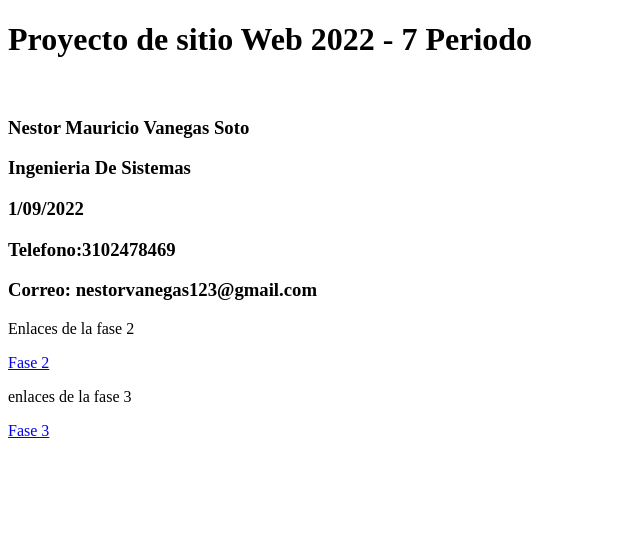
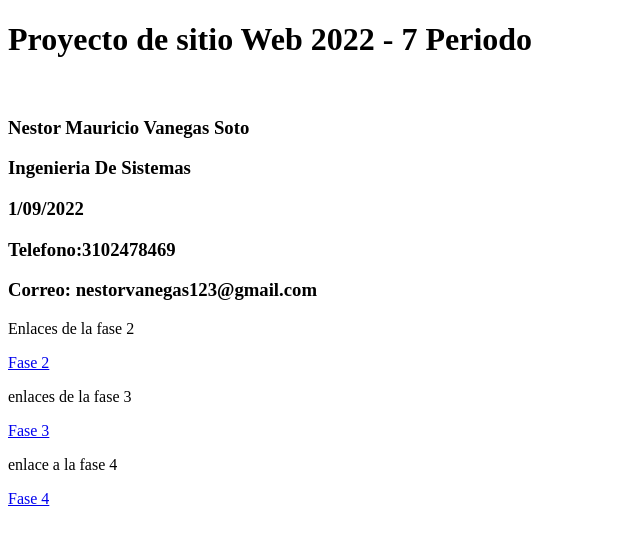
Before and after one commit to NVwashere/DSW-NESTOR-VANEGAS, a plain HTML site: page index.html in a window 1280 px wide. Shown: the whole page, without its empty margins (0-640 px from the left). Drawn offline with Linux system fonts and the light colour scheme.

Commit message:
agregue el link a la pagina index del primer trabajo

```diff
--- a/index.html
+++ b/index.html
@@ -26,6 +26,8 @@
     <p>enlaces de la fase 3</p>
     <a href="fase3/index.html">Fase 3</a>
 
+    <p>enlace a la fase 4</p>
+    <a href="fase4/index.html">Fase 4</a>
 
 
 
```
